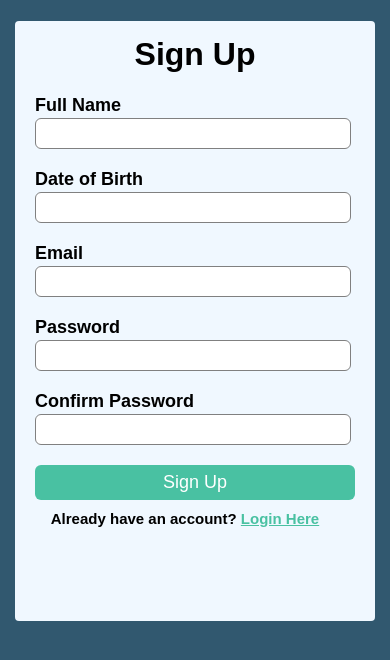
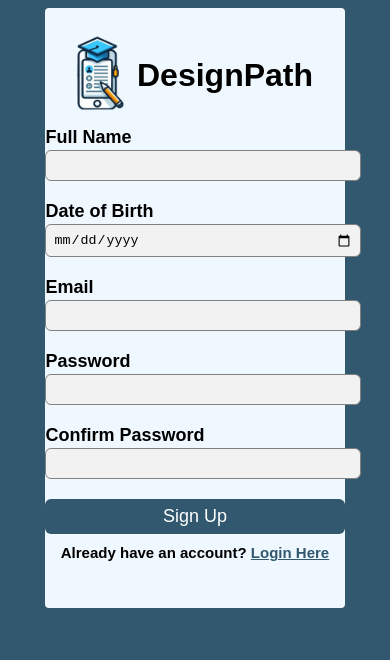
Before and after one commit to aryankushwaha1/DesignPath, a plain HTML site: page Signup.html in a window 390 px wide. Drawn offline with Linux system fonts and the light colour scheme.

Commit message:
Add files via upload

```diff
--- a/Signup.html
+++ b/Signup.html
@@ -1,30 +1,40 @@
 <!DOCTYPE html>
 <html lang en>
-
   <head>
-    <meta charset="UTF-8">
-    <meta name=" viewport" content="width=device-width, initial-scale=1.0">
+    <meta charset="UTF-8" />
+    <meta name=" viewport" content="width=device-width, initial-scale=1.0" />
     <title>Sign Up</title>
-    <link rel="stylesheet" href="Style.css">
+    <link rel="stylesheet" href="Style.css" />
   </head>
   <body>
     <div class="signup-box">
-        <h1>Sign Up</h1>
+        <div class="heading">
+            <div class="logo">
+          <img src="DesignPath.png" alt="DesignPath" height="100px" width="100px"/>
+        </div>
+          <h1>DesignPath</h1>
+    </div>
       <form>
         <h2>
-            <label for="f_name ">Full Name</label>
-            <input type="text" name="f_name" id="f_name" placeholder="">
+          <label for="f_name">Full Name</label>
+          <input type="text" name="f_name" id="f_name" placeholder="" />
 
-            <label>Date of Birth</label>
-            <input type="text" name="" placeholder="">
-            <label>Email</label>
-            <input type="email" placeholder="">
-            <label>Password</label>
-            <input type="password" placeholder="">
-            <label>Confirm Password</label>
-            <input type="password" placeholder="">
-            <input type="button"  value="Sign Up">
-        <p class="C-2">Already have an account? <a href="Login.html">Login Here</a></p>
+          <label for="DOB">Date of Birth</label>
+          <input type="date" name="DOB" id="DOB" placeholder="" />
+
+          <label for="email">Email</label>
+          <input type="email" name="email" id="email"  placeholder="" />
+
+          <label fro="password">Password</label>
+          <input type="password" name="password" id="password" placeholder="" />
+
+          <label for="confirm_password">Confirm Password</label>
+          <input type="password" name="confirm_password" id="confirm_password" placeholder="" />
+
+          <input type="submit" value="Sign Up" />
+
+          <p class="C-2">Already have an account? <a href="Login.html">Login Here</a> </p>
+
         </h2>
       </form>
     </div>
--- a/Style.css
+++ b/Style.css
@@ -1,58 +1,62 @@
 body{
   background-color: #31586f;
   font-family: 'Oshwald', sans-serif;
-    overflow-y: hidden;
 }
-  .signup-box{
+
+
+.logo{
+  margin: -20px;
+  margin-top: 15px;
+
+}
+.heading{
+  display: flex;
+  align-items: center;
+  justify-content: center;
+}
+
+h1{
+  display: flex;
+  margin: 10px;
+  margin-bottom: -25px;
+}
+
+/*Box design*/
+
+.signup-box,
+.login-box,
+.Forget-box
+{
       width: 360px;
       height:600px;
       margin: auto;
       background-color: aliceblue;
       border-radius: 4px;
   }
-/* Login */
-
-.login-box{
-    width: 360px;
-    height: 590px;
-    margin: auto;
-    border-radius: 4px;
-    background-color: aliceblue;
-
-  }
-  .Forget-box{
-    width: 360px;
-    height: 190px;
-    margin: auto;
-    border-radius: 4px;
-    background-color: aliceblue;
-  }
 
   h5{
     text-align: left;
-    padding-inline: 20px;
+    font-size: 18px;
+    padding-inline: 25px;
     padding-top: 20px;
-  }
-
-  h1{
-      text-align: center;
-      padding-top: 15px;
 
   }
 
   h2{
-      text-align: center;
+      text-align: left;
   }
 
   form{
       width: 300px;
       margin-left: 20px;
+
   }
 
   form label{
       display: flex;
       margin-top: 20px;
       font-size: 18px;
+
   }
 
   form input{
@@ -62,15 +66,16 @@ body{
       border: 1px solid gray;
       border-radius: 6px;
       outline: none;
+      background-color: #f2f2f2;
   }
 
-  input[type="button"]{
+  input[type="submit"]{
       width: 320px;
       height: 35px;
       margin-top: 20px;
       border: none;
-      background-color:#49c1a2;
-      color:white;
+      background-color:#31586f;
+      color: white;
       font-size: 18px;
   }
   P{
@@ -79,49 +84,41 @@ body{
     font-size: 15px;
   }
 
-  input[type="button1"]{
-      width: 320px;
-      height: 35px;
-      margin-top: 20px;
-      border: none;
-      background-color:#49c1a2;
-      color:white;
-      font-size: 18px;
-  }
-
-
-  .C-2{
+  .C-2,
+  .C-3,
+  .C-4{
       text-align:center;
       color: black;
       font-size: 15px;
       margin: -10px;
   }
 
-  .C-2 a{
-      color: #49c1a2;
-  }
- /*Login*/
+  .C-2 a,
+  .C-3 a,
+  .C-4 a{
+      color: #31586f;
 
-  .C-3{
-    text-align:center;
-    color: black;
-    font-size: 15px;
-    margin: -10px;
   }
 
-.C-3 a{
-    color: #49c1a2;
-}
-  .C-4{
-    text-align: center;
-    font-size: 12px;
-    margin: -10px;
+
+  @media screen and (max-width: 600px) {
+    .signup-box,
+    .login-box,
+    .Forget-box {
+      width: 80%;
+      margin: auto;
     }
 
-  .C-4 a {
-    color: #49c1a2;
+    form {
+      width: 100%;
+      margin-left: 0;
     }
 
-  @media screen (470 px){
+    input[type="submit"] {
+      width: 100%;
+    }
 
+    h5 {
+      padding-inline: 10px;
     }
+  }
```
Also changed, not shown: Login.html (+15 -7 lines), frogetpass.html (+13 -1 lines), DesignPath.png (added). Lines whose indentation alone changed are shown as unchanged.
